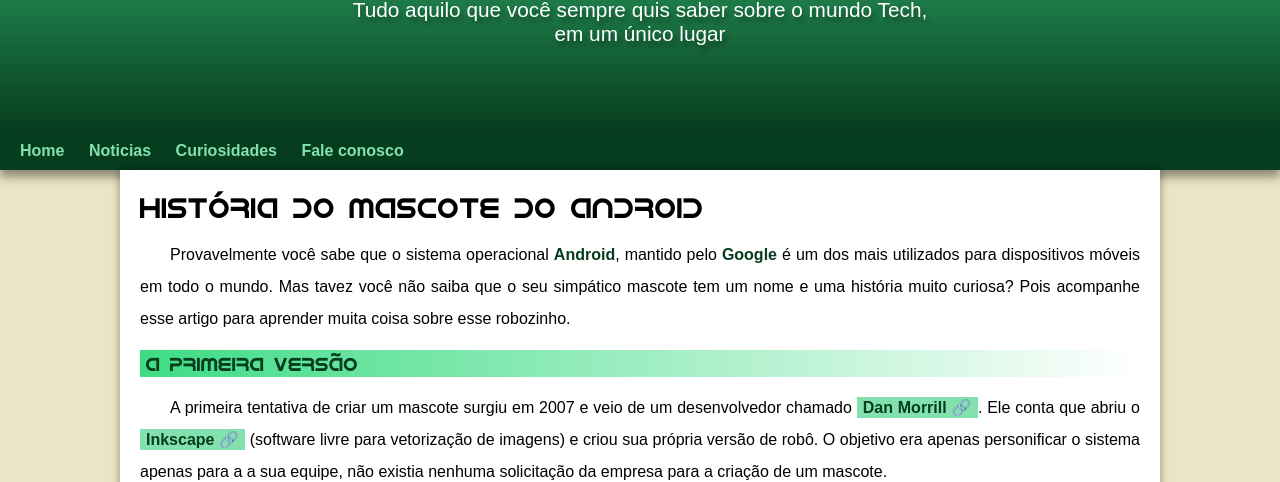
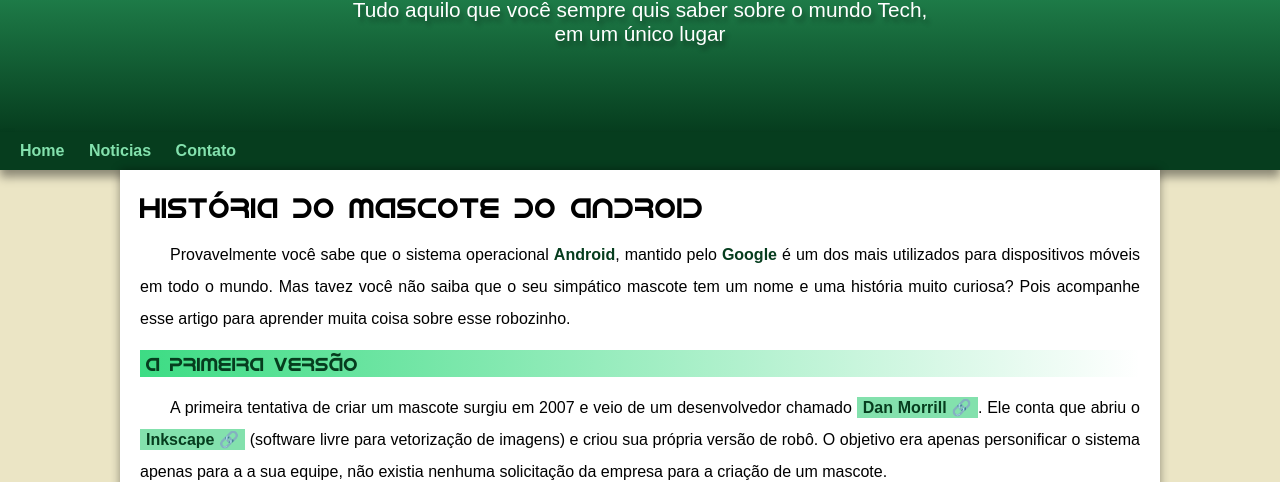
Before and after one commit to matheusandrei/projeto-android, a plain HTML site: page index.html in a window 1280 px wide. Shown: the part 98-580 px from the top of the page. Drawn offline with Linux system fonts and the light colour scheme.

Commit message:
problemas html resolvido

```diff
--- a/index.html
+++ b/index.html
@@ -17,8 +17,8 @@
     <nav>
         <a href="#">Home</a>
         <a href="#">Noticias</a>
-        <a href="#">Curiosidades</a>
-        <a href="#">Fale conosco</a>
+        <a href="#">Contato</a>
+
     </nav>
     <main>
         <article>
@@ -85,7 +85,7 @@
         </article>
     </main>
     <footer>
-        <p>Site criado por <a href="#">Gustavo Guanabara</a> para o <a href="https://www.cursoemvideo.com/curso/curso-html5-e-css3-modulo-2-de-5-40-horas/aulas/modulo-2-2/modulos/capitulo-17-aula-11-rodape-conteudo-periferico-e-links/">CursoemVideo</a>.</p>
+        <p>Site criado por <a href="https://github.com/matheusandrei" target="_blank">Matheus Andrei</a> para o <a href="https://www.cursoemvideo.com/curso/curso-html5-e-css3-modulo-2-de-5-40-horas/aulas/modulo-2-2/modulos/capitulo-17-aula-11-rodape-conteudo-periferico-e-links/">CursoemVideo</a>.</p>
     </footer>
 </body>
 </html>
```
